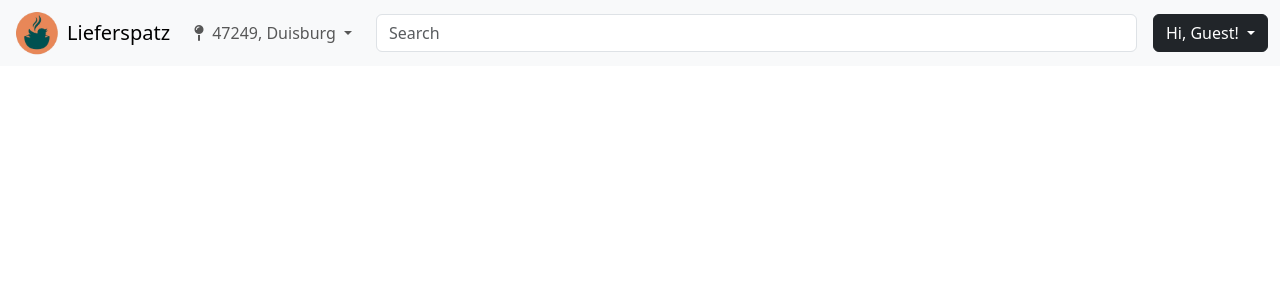
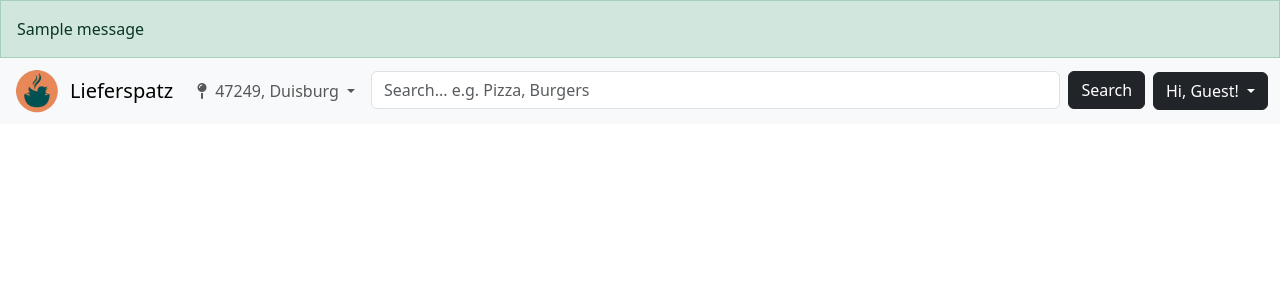
Before and after one commit to polaeskandar/datenbanken-praktikum, a Flask app: page / in a window 1280 px wide. Shown: the top 300 px of the page. Run offline with Flask 3, Linux system fonts and the light colour scheme; one stand-in notice (Sample message) is shown; some libraries are stand-ins or nearby versions.

Commit message:
Finished navbar

```diff
--- a/app/components/navbar_component.py
+++ b/app/components/navbar_component.py
@@ -1,10 +1,27 @@
-from flask import render_template, url_for
+from flask import render_template, url_for, request, flash
+from flask_wtf import FlaskForm
+
+from app.form.component.navbar.RestaurantsFilterForm import RestaurantsFilterForm
 
 
 def navbar_component():
+    restaurants_filter_form = RestaurantsFilterForm(request.args)
+
+    if not restaurants_filter_form.validate():
+        for error in restaurants_filter_form.errors.values():
+            flash(error[0], category="danger")
+
     attributes = {
         "logo": url_for("static", filename="images/logo.png"),
         "index_route": url_for("routes.index"),
+        "restaurants_filter_form": restaurants_filter_form,
     }
 
     return render_template("components/navbar.html", attributes=attributes)
+
+
+def validate_forms(forms: list[FlaskForm]):
+    for form in forms:
+        if not form.validate():
+            for error in form.errors.values():
+                flash(error[0], category="danger")
--- /dev/null
+++ b/app/form/component/navbar/RestaurantsFilterForm.py
@@ -0,0 +1,31 @@
+from flask_wtf import FlaskForm
+from wtforms import StringField
+from wtforms.validators import Regexp, Optional
+
+
+class RestaurantsFilterForm(FlaskForm):
+    class Meta:
+        csrf = False
+
+    postal_code = StringField(
+        "Postal code",
+        validators=[
+            Optional(),
+            Regexp(
+                r"^\d{5}(?:,\s*\d{5})*$",
+                message="Enter valid postal codes, e.g., 47249, 47057.",
+            ),
+        ],
+        render_kw={"class": "form-control", "placeholder": "e.g. 47249, 47057, ..."},
+    )
+
+    search_term = StringField(
+        "Search Restaurants",
+        validators=[
+            Optional(),
+        ],
+        render_kw={
+            "class": "form-control",
+            "placeholder": "Search... e.g. Pizza, Burgers",
+        },
+    )
--- a/app/routes.py
+++ b/app/routes.py
@@ -5,7 +5,7 @@ from app.components.navbar_component import navbar_component
 routes_blueprint = Blueprint("routes", __name__)
 
 
-@routes_blueprint.route("/")
+@routes_blueprint.route("/", methods=["GET", "POST"])
 def index():
     components = {
         "header": [
@@ -15,4 +15,8 @@ def index():
         "footer": [],
     }
 
-    return render_template("layout.html", components=components)
+    return render_template(
+        "layout.html",
+        components=components,
+        page_title="Home",
+    )
--- a/app/static/components/navbar.css
+++ b/app/static/components/navbar.css
@@ -1,5 +1,3 @@
-.navbar .image-container {
-    display: flex;
-    place-items: center;
-    gap: 5px;
+.navbar ul.postal-code-dropdown {
+    min-width: 30vw;
 }
--- a/app/static/index.css
+++ b/app/static/index.css
@@ -1 +1,6 @@
 @import "components/navbar.css";
+
+/** GLOBALS **/
+.flash-box .alert {
+    border-radius: 0;
+}
--- a/app/templates/components/navbar.html
+++ b/app/templates/components/navbar.html
@@ -1,6 +1,6 @@
 <nav class="navbar navbar-expand-lg bg-body-tertiary">
   <div class="container-fluid">
-    <div class="image-container">
+    <div class="d-flex align-items-center justify-content-center gap-2">
       <img width="50" src="{{ attributes.logo }}" alt="Lieferspatz">
       <a class="navbar-brand" href="{{ attributes.index_route }}">Lieferspatz</a>
     </div>
@@ -8,26 +8,32 @@
       <span class="navbar-toggler-icon"></span>
     </button>
     <div class="collapse navbar-collapse" id="navbar-controls">
-      <ul class="navbar-nav me-2 mb-2 mb-lg-0">
+      <form method="GET" class="w-100 me-2 mb-2 mb-lg-0">
+        <ul class="navbar-nav">
           <li class="nav-item dropdown">
             <a class="nav-link dropdown-toggle" href="#" role="button" data-bs-toggle="dropdown">
               <i class="fa-solid fa-map-pin me-1"></i> 47249, Duisburg
             </a>
-          <ul class="dropdown-menu" style="min-width: 30vw">
-            <form class="d-flex gap-2 align-items-end px-4 py-3">
+            <ul class="dropdown-menu postal-code-dropdown">
+              <li class="d-flex gap-2 align-items-end px-4 py-3">
                 <div class="w-100">
-                <label for="postalcode" class="form-label">Postal code</label>
-                <input type="text" class="form-control" id="postalcode" placeholder="e.g. 47249, 47057, ...">
+                  <label for="postal_code" class="form-label">
+                    {{ attributes.restaurants_filter_form.postal_code.label.text }}
+                  </label>
+                  {{ attributes.restaurants_filter_form.postal_code }}
                 </div>
-              <button type="submit" class="btn btn-primary">Set</button>
-            </form>
+              </li>
             </ul>
           </li>
+          <li class="nav-item w-100">
+            <div class="d-flex align-items-center gap-2 w-100 mx-md-2 my-md-0 mx-0 my-2">
+              {{ attributes.restaurants_filter_form.search_term }}
+              <button class="btn btn-dark" type="submit">Search</button>
+            </div>
+          </li>
         </ul>
-      <form class="d-flex w-100 mx-md-2 my-md-0 mx-0 my-2" role="search">
-        <input class="form-control me-2" type="search" placeholder="Search">
       </form>
-      <ul class="navbar-nav">
+      <ul class="navbar-nav ms-0 ms-md-2">
         <li class="nav-item dropdown">
           <button class="btn btn-dark dropdown-toggle" data-bs-toggle="dropdown">
             Hi, Guest!
--- a/app/templates/layout.html
+++ b/app/templates/layout.html
@@ -6,7 +6,7 @@
       <meta name="viewport"
             content="width=device-width, user-scalable=no, initial-scale=1.0, maximum-scale=1.0, minimum-scale=1.0">
       <meta http-equiv="X-UA-Compatible" content="ie=edge">
-      <title>Lieferspatz - {% block title %}{% endblock %}</title>
+      <title>Lieferspatz - {{ page_title }}</title>
       <link rel="stylesheet" href="{{ url_for('static', filename='vendor/fontawesome.css') }}">
       <link rel="stylesheet" href="{{ url_for('static', filename='vendor/bootstrap.css') }}">
       <link rel="stylesheet" href="{{ url_for('static', filename='index.css') }}">
@@ -15,6 +15,16 @@
     {% endblock %}
   </head>
   <body>
+    <div class="flash-box">
+      {% with messages = get_flashed_messages(with_categories=true) %}
+        {% for category, message in messages %}
+          <div class="alert alert-{{ category }} mb-0" role="alert">
+            {{ message }}
+          </div>
+        {% endfor %}
+      {% endwith %}
+    </div>
+
     <header id="header">
       {% block header_content %}
         {% for component in components['header'] %} {{ component|safe }} {% endfor %}
```
Lines whose indentation alone changed are shown as unchanged.
